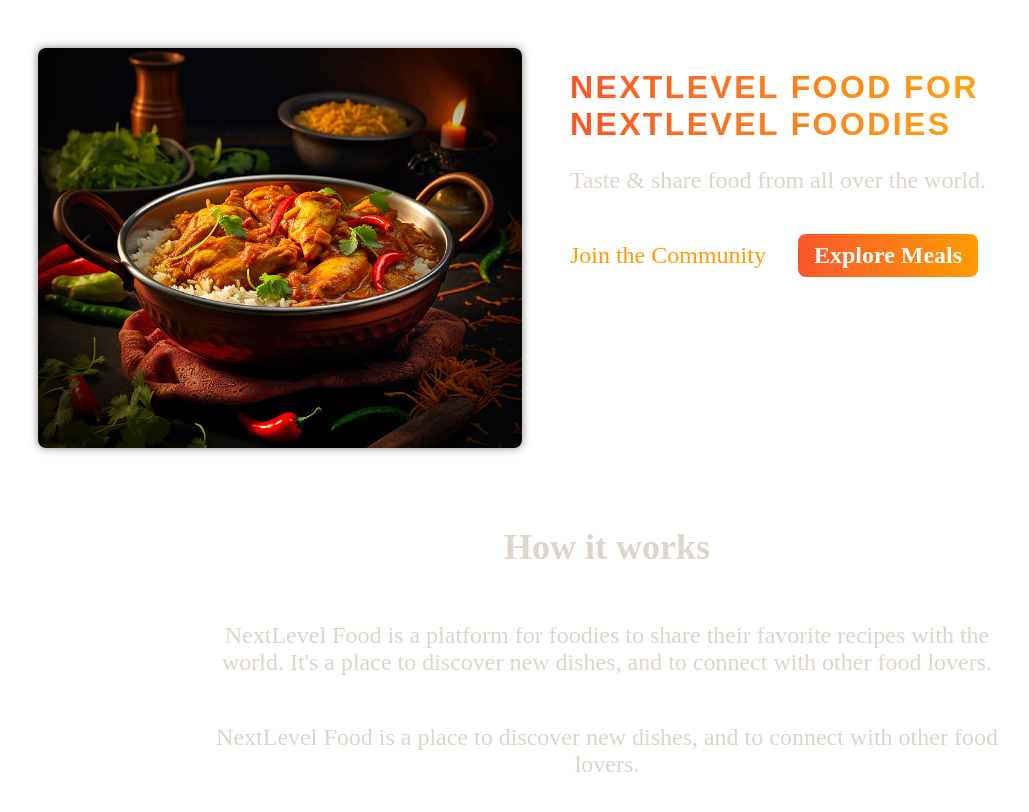
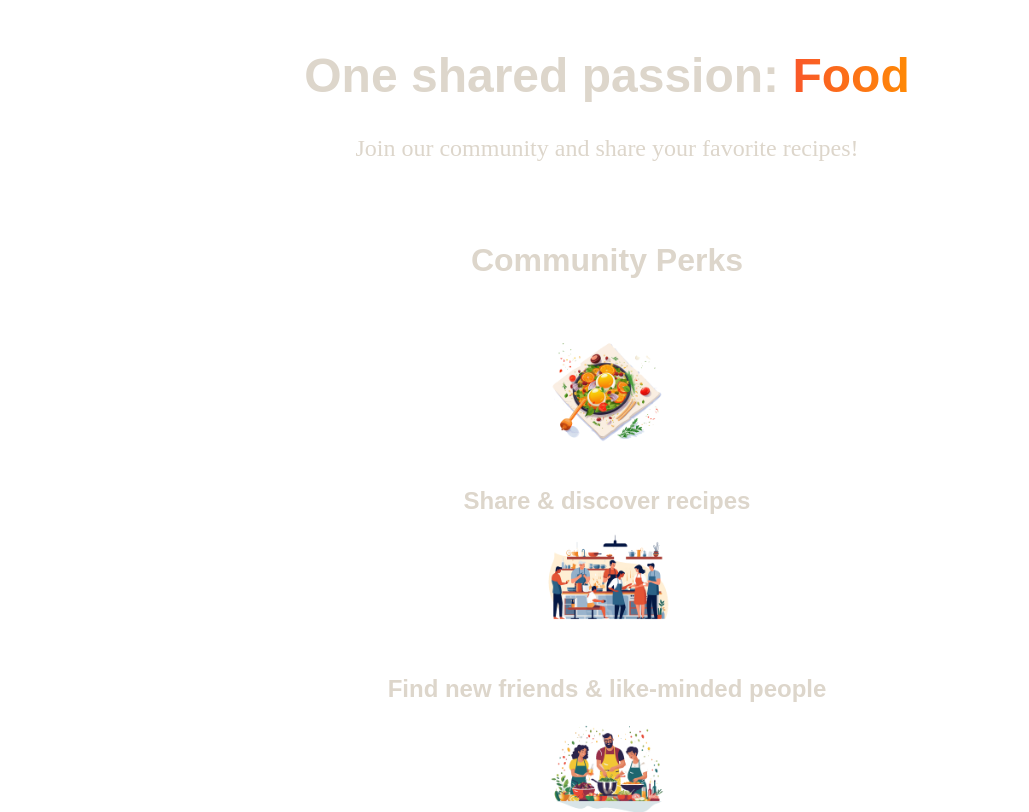
Before and after one commit to Tutul101/meals-app-nextjs, a Next.js app: page / in a window 1280 px wide. Shown: the top 812 px of the page, without its empty margins (33-1062 px from the left). Built offline with nearby package versions, Linux system fonts and the light colour scheme.

Commit message:
refactor main header component and add navlink component use it on client side

```diff
--- a/app/page.js
+++ b/app/page.js
@@ -1,52 +1,39 @@
-import Link from "next/link";
+import Image from "next/image";
 
-import ImageSlideshow from "@/components/image-slide-show";
+import mealIcon from "@/assets/icons/meal.png";
+import communityIcon from "@/assets/icons/community.png";
+import eventsIcon from "@/assets/icons/events.png";
 import classes from "./page.module.css";
 
-export default function Home() {
+export default function CommunityPage() {
   return (
     <>
       <header className={classes.header}>
-        <div className={classes.slideshow}>
-          <ImageSlideshow />
-        </div>
-        <div>
-          <div className={classes.hero}>
-            <h1>NextLevel Food for NextLevel Foodies</h1>
-            <p>Taste & share food from all over the world.</p>
-          </div>
-          <div className={classes.cta}>
-            <Link href="/community">Join the Community</Link>
-            <Link href="/meals">Explore Meals</Link>
-          </div>
-        </div>
+        <h1>
+          One shared passion: <span className={classes.highlight}>Food</span>
+        </h1>
+        <p>Join our community and share your favorite recipes!</p>
       </header>
-      <main>
-        <section className={classes.section}>
-          <h2>How it works</h2>
-          <p>
-            NextLevel Food is a platform for foodies to share their favorite
-            recipes with the world. It&apos;s a place to discover new dishes,
-            and to connect with other food lovers.
-          </p>
-          <p>
-            NextLevel Food is a place to discover new dishes, and to connect
-            with other food lovers.
-          </p>
-        </section>
+      <main className={classes.main}>
+        <h2>Community Perks</h2>
 
-        <section className={classes.section}>
-          <h2>Why NextLevel Food?</h2>
-          <p>
-            NextLevel Food is a platform for foodies to share their favorite
-            recipes with the world. It&apos;s a place to discover new dishes,
-            and to connect with other food lovers.
-          </p>
-          <p>
-            NextLevel Food is a place to discover new dishes, and to connect
-            with other food lovers.
-          </p>
-        </section>
+        <ul className={classes.perks}>
+          <li>
+            <Image src={mealIcon} alt="A delicious meal" />
+            <p>Share & discover recipes</p>
+          </li>
+          <li>
+            <Image src={communityIcon} alt="A crowd of people, cooking" />
+            <p>Find new friends & like-minded people</p>
+          </li>
+          <li>
+            <Image
+              src={eventsIcon}
+              alt="A crowd of people at a cooking event"
+            />
+            <p>Participate in exclusive events</p>
+          </li>
+        </ul>
       </main>
     </>
   );
--- a/app/page.module.css
+++ b/app/page.module.css
@@ -1,75 +1,61 @@
 .header {
-  display: flex;
   gap: 3rem;
-  margin: 3rem auto;
+  margin: 3rem auto 5rem auto;
   width: 90%;
   max-width: 75rem;
+  color: #ddd6cb;
+  font-size: 1.5rem;
+  text-align: center;
 }
 
-.slideshow {
-  width: 40rem;
-  height: 25rem;
+.header h1 {
+  font-family: "Montserrat", sans-serif;
 }
 
-.hero {
-  color: #ddd6cb;
-  font-size: 1.5rem;
-}
-
-.hero h1 {
-  font-size: 2rem;
-  font-weight: bold;
-  font-family: "Montserrat", sans-serif;
-  letter-spacing: 0.15rem;
-  text-transform: uppercase;
-  background: linear-gradient(90deg, #f9572a, #ffc905);
+.highlight {
+  background: linear-gradient(90deg, #f9572a, #ff8a05);
   background-clip: text;
   -webkit-background-clip: text;
   -webkit-text-fill-color: transparent;
 }
 
-.cta {
-  font-size: 1.5rem;
-  display: flex;
-  gap: 1rem;
+.main {
+  width: 90%;
+  max-width: 40rem;
+  margin: 0 auto;
+  text-align: center;
 }
 
-.cta a {
-  display: inline-block;
-  margin-top: 1rem;
-  padding: 0.5rem 1rem;
-  border-radius: 0.5rem;
-  background: linear-gradient(90deg, #f9572a, #ff9b05);
-  color: #ffffff;
-  font-weight: bold;
-  text-decoration: none;
+.main h2 {
+  font-family: "Montserrat", sans-serif;
+  font-size: 2rem;
+  margin-bottom: 3rem;
+  color: #ddd6cb;
 }
 
-.cta a:hover,
-.cta a:active {
-  background: linear-gradient(90deg, #fd4715, #f9b241);
+.perks {
+  list-style: none;
+  margin: 3rem 0;
+  padding: 0;
 }
 
-.cta a:first-child {
-  background: transparent;
-  font-weight: normal;
-  color: #ff9b05;
-  padding-left: 0;
+.perks li {
+  display: flex;
+  flex-direction: column;
+  align-items: center;
+  gap: 2rem;
 }
 
-.cta a:first-child:hover,
-.cta a:first-child:active {
-  background: transparent;
-  color: #f9b241;
+.perks img {
+  width: 8rem;
+  height: 8rem;
+  object-fit: contain;
 }
 
-.section {
-  display: flex;
-  flex-direction: column;
+.perks p {
+  font-family: "Montserrat", sans-serif;
+  font-size: 1.5rem;
+  font-weight: bold;
+  margin: 0;
   color: #ddd6cb;
-  font-size: 1.5rem;
-  max-width: 50rem;
-  width: 90%;
-  margin: 2rem auto;
-  text-align: center;
 }
--- a/components/main-header/main-header.module.css
+++ b/components/main-header/main-header.module.css
@@ -21,30 +21,6 @@
   font-size: 1.25rem;
 }
 
-  .nav a {
-    text-decoration: none;
-    color: #ddd6cb;
-    font-weight: bold;
-    padding: 0.5rem 1rem;
-    border-radius: 0.5rem;
-  }
-
-  .nav a:hover,
-  .nav a:active {
-    background: linear-gradient(90deg, #ff8a05, #f9b331);
-    background-clip: text;
-    -webkit-background-clip: text;
-    -webkit-text-fill-color: transparent;
-    text-shadow: 0 0 18px rgba(248, 190, 42, 0.8);
-  }
-
-  .active {
-    background: linear-gradient(90deg, #ff8a05, #f9b331);
-    background-clip: text;
-    -webkit-background-clip: text;
-    -webkit-text-fill-color: transparent;
-  }
-
 .logo {
   display: flex;
   align-items: center;
@@ -53,7 +29,7 @@
   text-decoration: none;
   color: #ddd6cb;
   font-weight: bold;
-    font-family: 'Montserrat', sans-serif;
+  font-family: "Montserrat", sans-serif;
   letter-spacing: 0.15rem;
   text-transform: uppercase;
   font-size: 1.5rem;
```
Also changed, not shown: components/main-header/index.js (+5 -3 lines), components/main-header/nav-link/index.js (added, +22 -0 lines), components/main-header/nav-link/nav-link.module.css (added, +23 -0 lines). Lines whose indentation alone changed are shown as unchanged.
